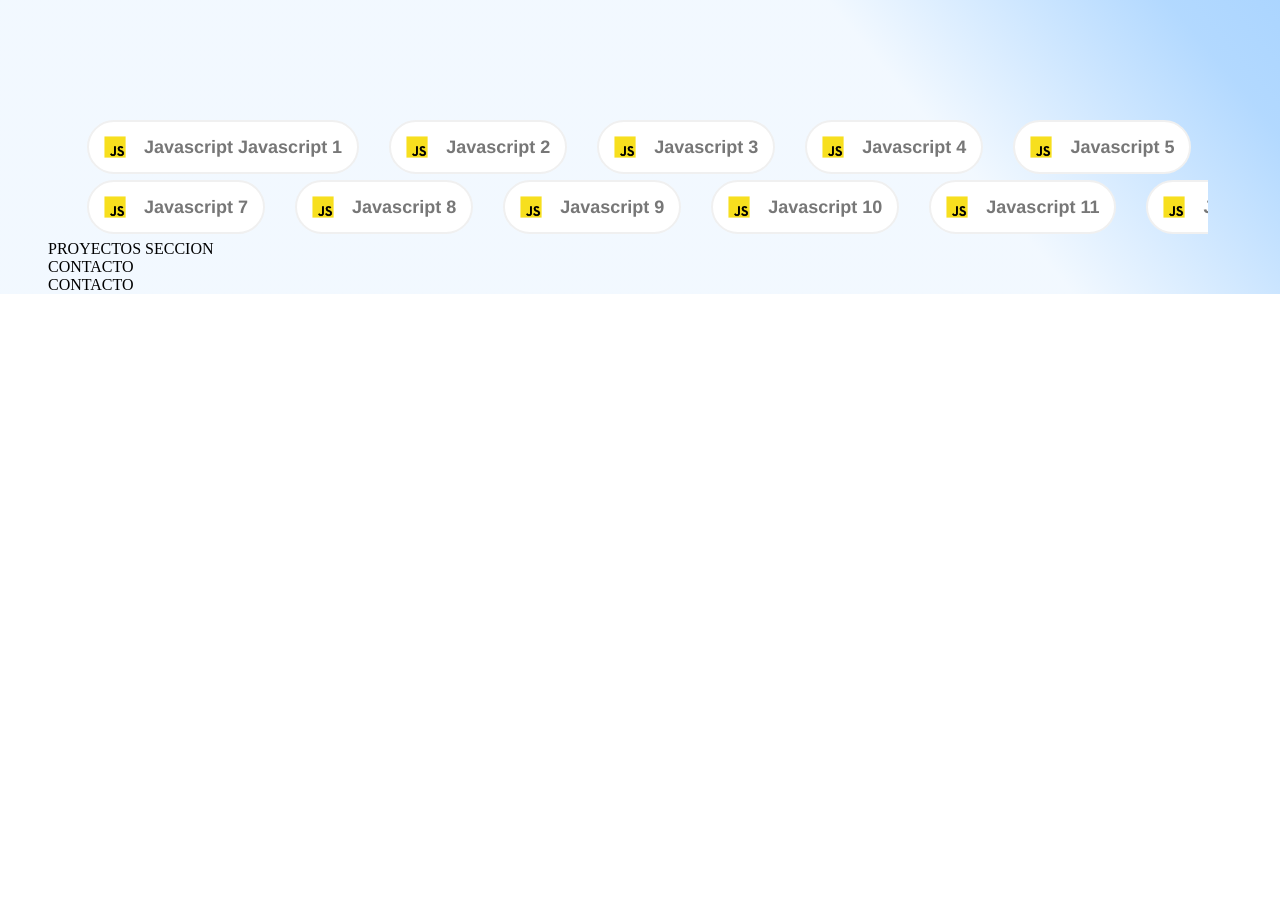
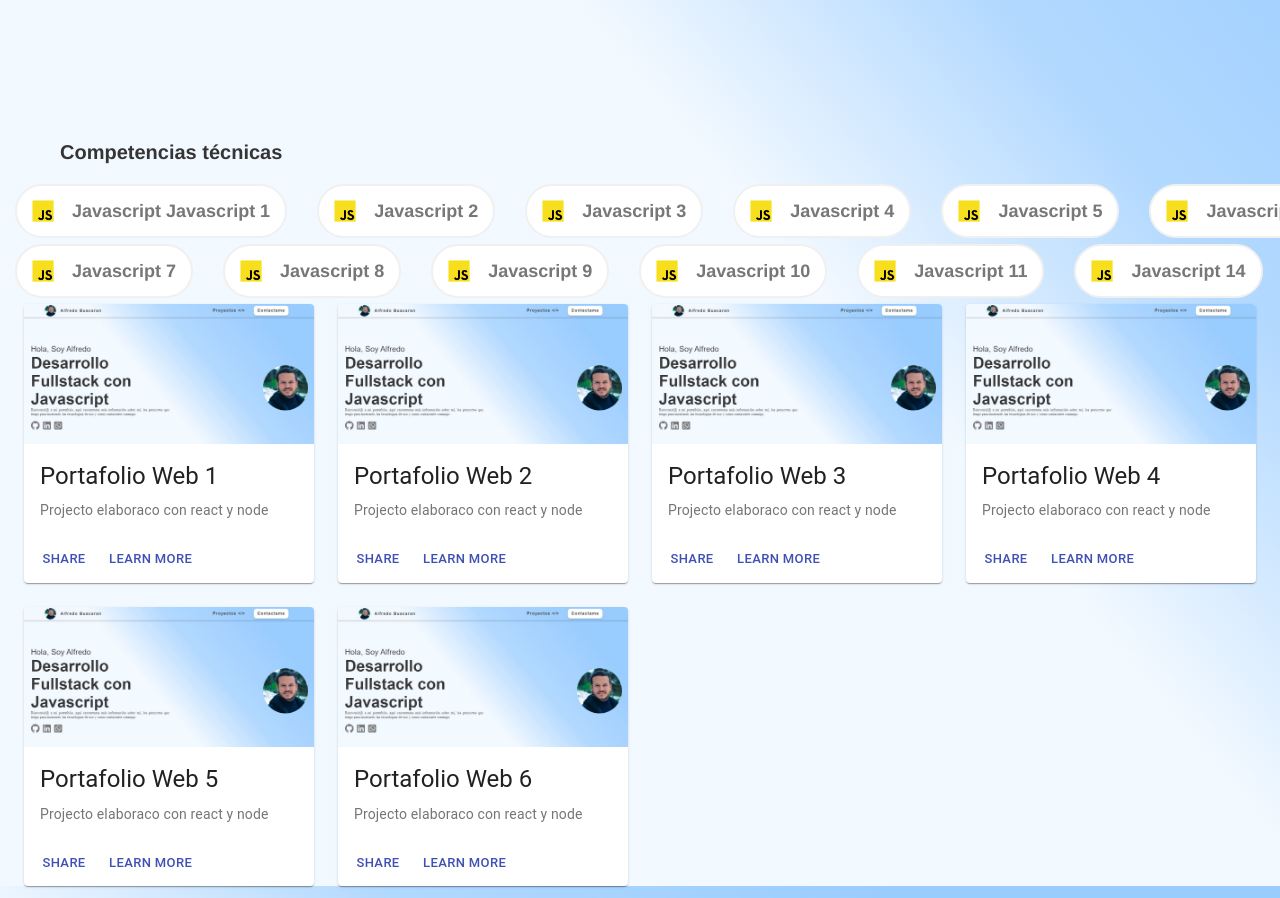
Before and after one commit to AlfredoGuacaran/portafolio, a React (Create React App) app in the folder client/: page / in a window 1280 px wide. Shown: the part 740-1638 px from the top of the page. Before the commit the page ends 1034 px from the top, so only its background shows below. Built offline with nearby package versions, Linux system fonts and the light colour scheme; the HTML template or start-up script is replaced by a standard one.

Commit message:
Primer render de seccion proyectos, con proyectos

```diff
--- a/client/src/App.js
+++ b/client/src/App.js
@@ -1,5 +1,4 @@
-import React from 'react';import { Container } from '@material-ui/core';
-import { MuiThemeProvider } from '@material-ui/core/styles';
+import React from 'react';import { MuiThemeProvider } from '@material-ui/core/styles';
 import theme from './styles';
 import Home from './pages/Home/Home';
 import Navbar from './components/Navbar/Navbar';
@@ -8,9 +7,7 @@ const App = () => {
   return (
     <MuiThemeProvider theme={theme}>
       <Navbar />
-      <Container maxWidth='xl'>
-        <Home />
-      </Container>
+      <Home />
     </MuiThemeProvider>
   );
 };
--- a/client/src/components/Heading/styles.js
+++ b/client/src/components/Heading/styles.js
@@ -1,10 +1,9 @@
-import { makeStyles } from '@material-ui/core/styles';
-export default makeStyles((theme) => ({
+import { makeStyles } from '@material-ui/core/styles';export default makeStyles((theme) => ({
   headingContainer: {
     height: 'calc(100vh)',
     display: 'flex',
     alignItems: 'center',
-    justifyContent: 'space-around',
+    justifyContent: 'space-between',
     [theme.breakpoints.down('sm')]: {
       flexDirection: 'column',
     },
--- /dev/null
+++ b/client/src/components/ProjectsSection/Project/Project.js
@@ -0,0 +1,32 @@
+import React from 'react';import { Card, CardActionArea, CardActions, CardContent, CardMedia, Button, Typography } from '@material-ui/core';
+import useStyles from './styles';
+
+const Project = (props) => {
+  const { title, subTitle, projectPreview, id } = props.project;
+  const classes = useStyles();
+  return (
+    <Card id={id} className={classes.root}>
+      <CardActionArea>
+        <CardMedia className={classes.media} image={projectPreview} />
+        <CardContent>
+          <Typography gutterBottom variant='h5' component='h2'>
+            {title}
+          </Typography>
+          <Typography variant='body2' color='textSecondary' component='p'>
+            {subTitle}
+          </Typography>
+        </CardContent>
+      </CardActionArea>
+      <CardActions>
+        <Button size='small' color='primary'>
+          Share
+        </Button>
+        <Button size='small' color='primary'>
+          Learn More
+        </Button>
+      </CardActions>
+    </Card>
+  );
+};
+
+export default Project;
--- /dev/null
+++ b/client/src/components/ProjectsSection/Project/styles.js
@@ -0,0 +1,8 @@
+import { makeStyles } from '@material-ui/core/styles';export default makeStyles((theme) => ({
+  root: {
+    maxWidth: '345px',
+  },
+  media: {
+    height: '140px',
+  },
+}));
--- /dev/null
+++ b/client/src/components/ProjectsSection/ProjectsSection.js
@@ -0,0 +1,26 @@
+import React from 'react';import { Grid, Container } from '@material-ui/core';
+import ProjectPreviewImg from '../../images/projectPreview.JPG';
+import Project from './Project/Project';
+const projects = [
+  { title: 'Portafolio Web 1', subTitle: 'Projecto elaboraco con react y node', projectPreview: ProjectPreviewImg },
+  { title: 'Portafolio Web 2', subTitle: 'Projecto elaboraco con react y node', projectPreview: ProjectPreviewImg },
+  { title: 'Portafolio Web 3', subTitle: 'Projecto elaboraco con react y node', projectPreview: ProjectPreviewImg },
+  { title: 'Portafolio Web 4', subTitle: 'Projecto elaboraco con react y node', projectPreview: ProjectPreviewImg },
+  { title: 'Portafolio Web 5', subTitle: 'Projecto elaboraco con react y node', projectPreview: ProjectPreviewImg },
+  { title: 'Portafolio Web 6', subTitle: 'Projecto elaboraco con react y node', projectPreview: ProjectPreviewImg },
+];
+const ProjectsSection = () => {
+  return (
+    <Container>
+      <Grid container spacing={3}>
+        {projects.map((project, index) => (
+          <Grid item key={index} md={3}>
+            <Project project={{ ...project, id: index + 1 }} />
+          </Grid>
+        ))}
+      </Grid>
+    </Container>
+  );
+};
+
+export default ProjectsSection;
--- a/client/src/components/Skills/Skills.js
+++ b/client/src/components/Skills/Skills.js
@@ -1,6 +1,6 @@
-import React, { useState } from 'react';import useStyles from './styles';
+import React, { useState } from 'react';
+import useStyles from './styles';
 import skillIcon from '../../images/javascript-39404.png';
-import { Container } from '@material-ui/core';
 import ScrollContainer from 'react-indiana-drag-scroll';
 const skills = [
   { name: 'Javascript Javascript 1', icon: skillIcon },
@@ -28,7 +28,8 @@ const Skills = () => {
     setScrollState((prevScrollState) => ({ ...prevScrollState, dragging: false }));
   };
   return (
-    <Container styles={{ dragging: scrollState.dragging }}>
+    <div styles={{ dragging: scrollState.dragging }}>
+      <h3 className={clasess.h3}>Competencias técnicas</h3>
       <ScrollContainer className={clasess.scrollContainer} onStartScroll={onStartScroll} onEndScroll={onEndScroll}>
         {skills.slice(0, skills.length / 2).map((skill, index) => (
           <div key={index} className={clasess.skill}>
@@ -45,7 +46,7 @@ const Skills = () => {
           </div>
         ))}
       </ScrollContainer>
-    </Container>
+    </div>
   );
 };
 
--- a/client/src/components/Skills/styles.js
+++ b/client/src/components/Skills/styles.js
@@ -1,4 +1,5 @@
-import { makeStyles } from '@material-ui/core/styles';export default makeStyles((theme) => ({
+import { makeStyles } from '@material-ui/core/styles';
+export default makeStyles((theme) => ({
   scrollContainer: {
     height: '60px',
     width: '100%',
@@ -32,4 +33,13 @@ import { makeStyles } from '@material-ui/core/styles';export default makeStyles(
       whiteSpace: 'nowrap',
     },
   },
+  h3: {
+    fontFamily: 'helvetica ',
+    fontWeight: 'bold ',
+    fontSize: '20px',
+    lineHeight: '24px',
+    textAlign: 'left',
+    color: '#353535',
+    marginLeft: '60px',
+  },
 }));
--- a/client/src/pages/Home/Home.js
+++ b/client/src/pages/Home/Home.js
@@ -1,26 +1,16 @@
-import React from 'react';import { Container, Grow, Grid } from '@material-ui/core';
+import React from 'react';import { Slide } from '@material-ui/core';
 import Heading from '../../components/Heading/Heading';
 import Skills from '../../components/Skills/Skills';
+import ProjectsSection from '../../components/ProjectsSection/ProjectsSection';
+
 export default function Home() {
   return (
-    <Grow in>
-      <Container maxwidth='xl'>
-        <Grid container>
-          <Heading />
-          <Grid item xs={12}>
-            <Skills />
-          </Grid>
-          <Grid item xs={12}>
-            PROYECTOS SECCION
-          </Grid>
-          <Grid item xs={12}>
-            CONTACTO
-          </Grid>
-          <Grid item xs={12}>
-            CONTACTO
-          </Grid>
-        </Grid>
-      </Container>
-    </Grow>
+    <Slide direction='right' in mountOnEnter unmountOnExit>
+      <div>
+        <Heading />
+        <Skills />
+        <ProjectsSection />
+      </div>
+    </Slide>
   );
 }
--- /dev/null
+++ b/client/src/pages/Home/styles.js
@@ -0,0 +1,3 @@
+import { makeStyles } from '@material-ui/core/styles';export default makeStyles({
+  homeContainer: {},
+});
--- a/client/src/pages/Home/sytles.js
+++ /dev/null
@@ -1,2 +0,0 @@
-import { makeStyles } from '@material-ui/core/styles';
-export default makeStyles({});
```
Also changed, not shown: client/src/components/ProjectsSection/styles.js (added), client/src/images/projectPreview.JPG (added).
